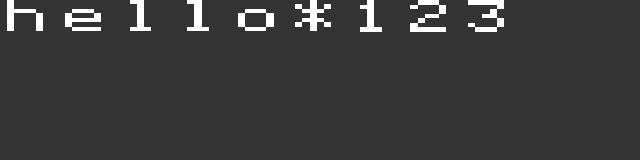
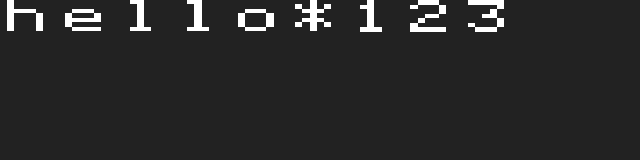
Before and after one commit to statico/langterm, a plain HTML site: page index.html in a window 1280 px wide. Shown: the whole page, without its empty margins (0-640 px from the left). Drawn offline with Linux system fonts and the light colour scheme.

Commit message:
color fix

```diff
--- a/index.html
+++ b/index.html
@@ -19,7 +19,7 @@ Type 'help' to get started
 <title>langterm</title>
 <meta http-equiv="content-type" content="text/html; charset=utf-8"/>
 <style type="text/css">
-html, body { background: #333; color: #eee; margin: 0; overflow: hidden; width: 100%; height: 100%; }
+html, body { background: #222; color: #eee; margin: 0; overflow: hidden; width: 100%; height: 100%; }
 canvas { width: 100%; height: 100%; }
 </style>
 </head>
```
